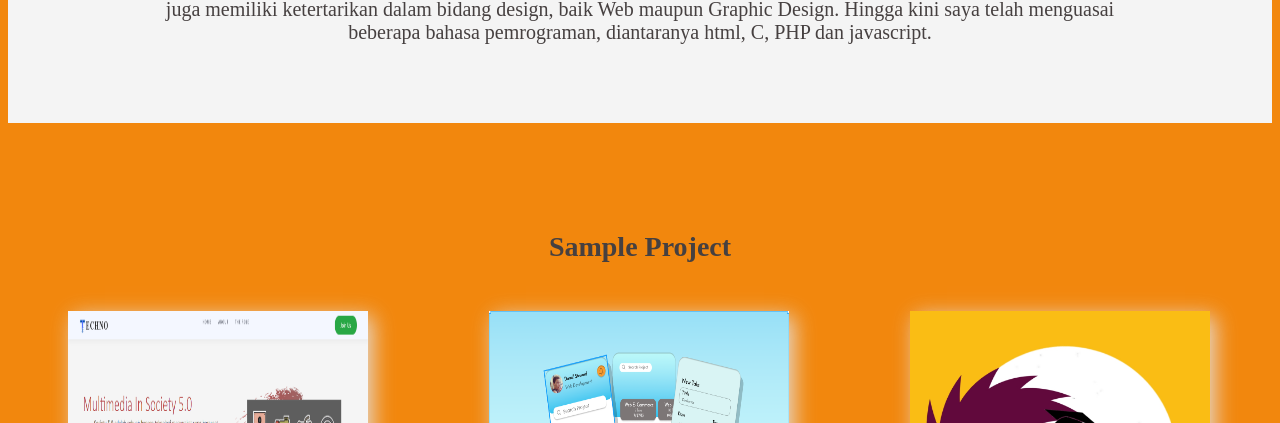
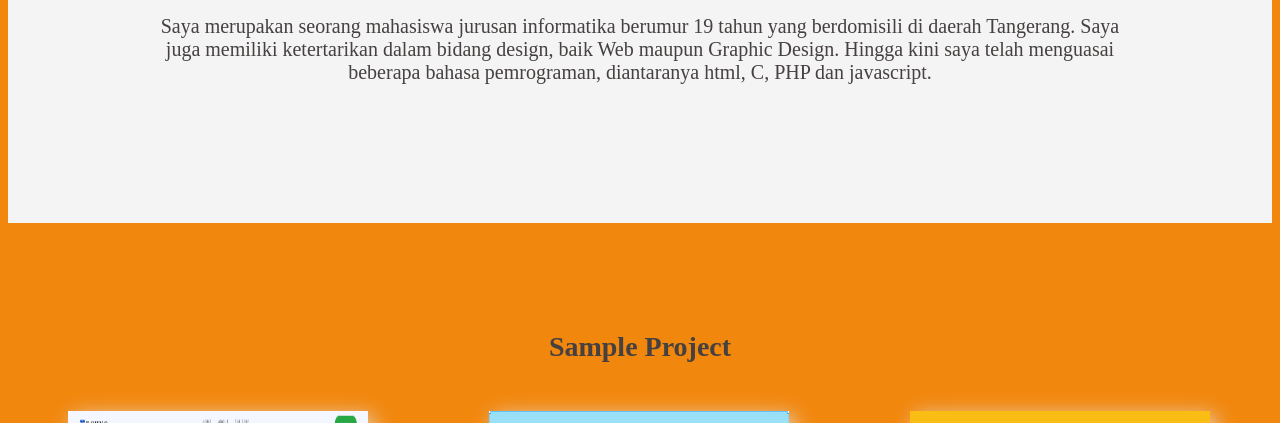
Before and after one commit to adamfzn20/adamfzn20.github.io, a plain HTML site: page index.html in a window 1280 px wide. Shown: the part 715-1138 px from the top of the page. Drawn offline with Linux system fonts and the light colour scheme.

Commit message:
Update stylesheet.css

```diff
--- a/stylesheet.css
+++ b/stylesheet.css
@@ -107,10 +107,10 @@ li {
 
 .about {
   font-size: 28px;
-  height: 200px;
+  height: 300px;
   background-color: rgb(244, 244, 244);
-  padding-top: 10px;
-  padding-bottom: 50px;
+  padding-top: 50px;
+  padding-bottom: 10px;
 }
 
 /*.about h3 {
```
